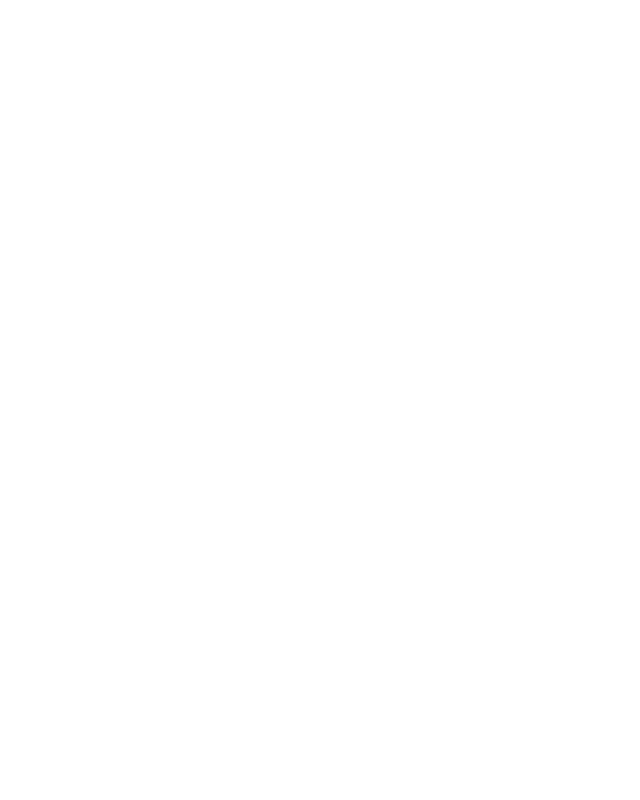
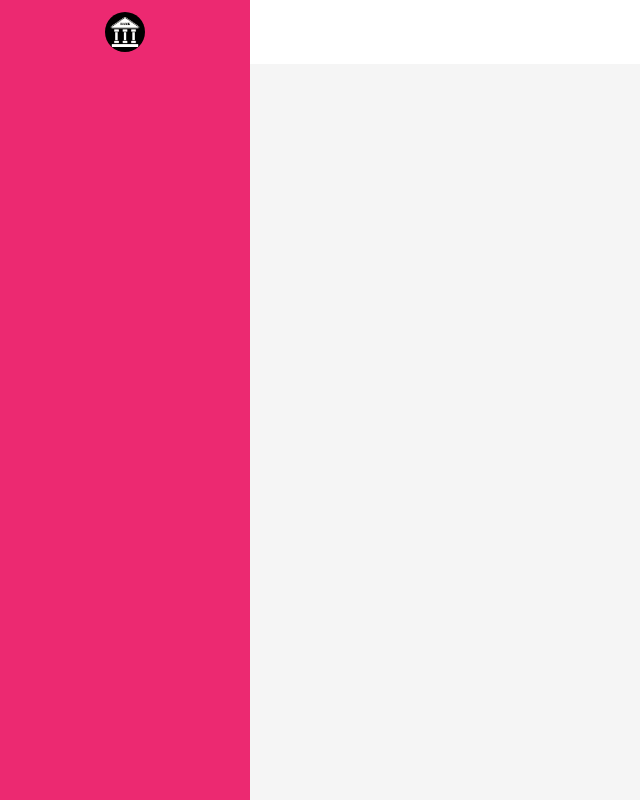
Before and after one commit to AnandMuthupandi/react-bankDashboard, a React (Create React App) app: page / in a window 1280 px wide. Shown: the whole page, without its empty margins (0-640 px from the left). Built offline with nearby package versions, Linux system fonts and the light colour scheme.

Commit message:
add mainlayout in App component

```diff
--- a/src/App.tsx
+++ b/src/App.tsx
@@ -1,8 +1,17 @@
-import React from "react";
-import "./App.css";
+import { Route, Routes } from "react-router-dom";
+import MainLayout from "./components/layout/MainLayout";
+import { routes } from "./routes";
 
 function App() {
-  return <div className="App"></div>;
+  return (
+    <>
+      <Routes>
+        <Route path="/" element={<MainLayout />}>
+          {routes}
+        </Route>
+      </Routes>
+    </>
+  );
 }
 
 export default App;
```
